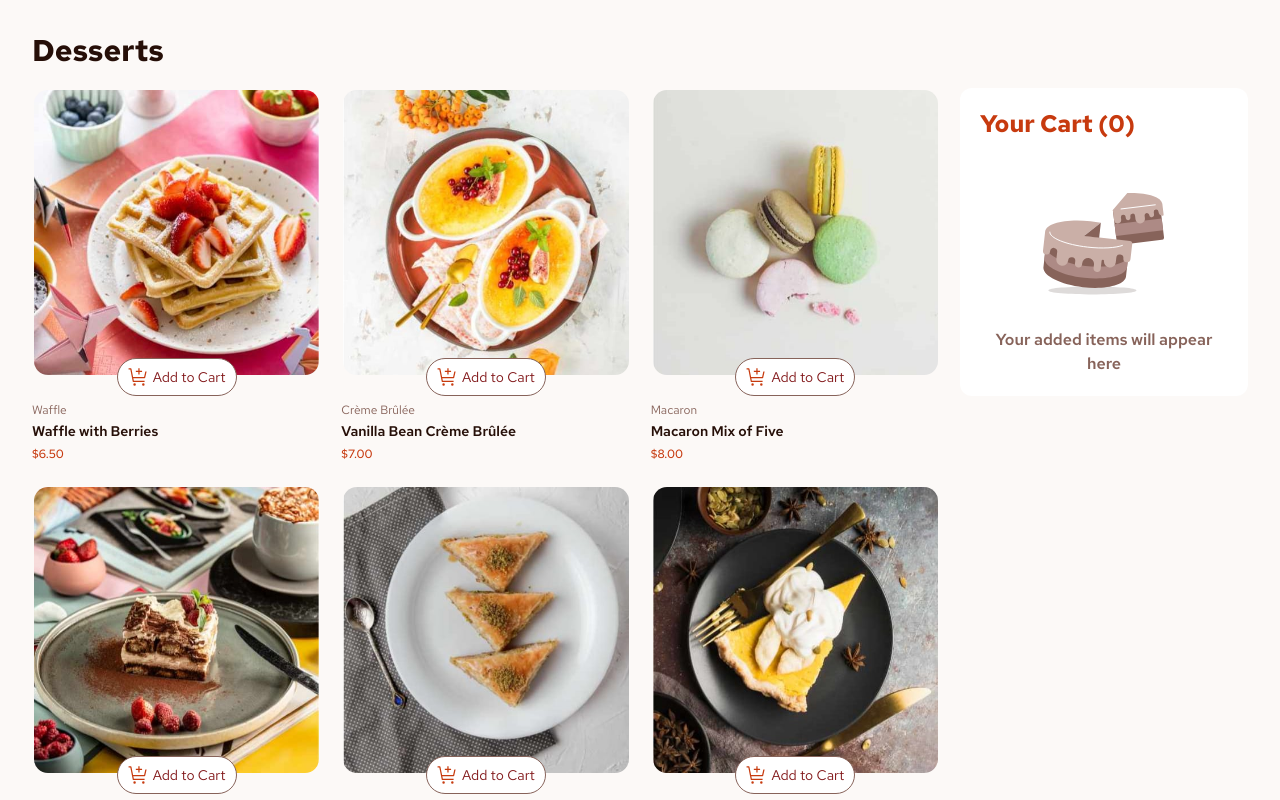
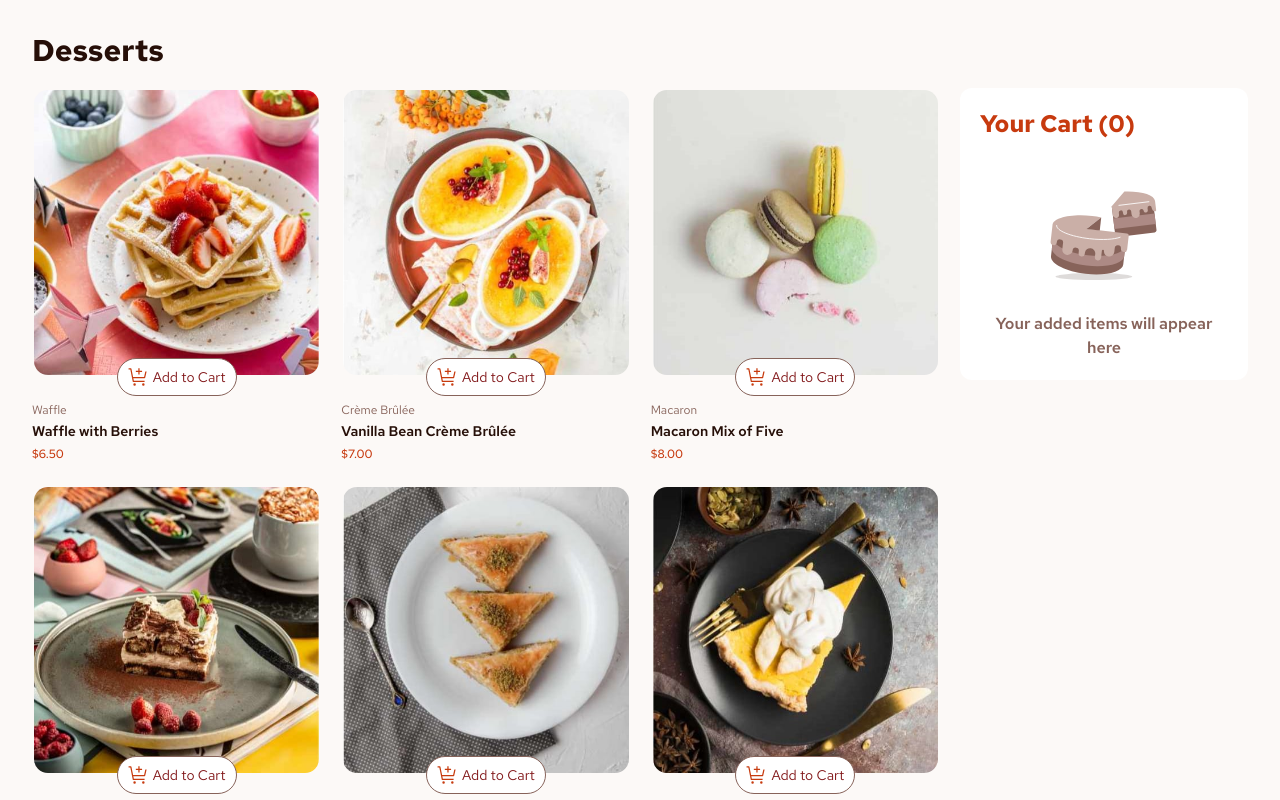
Before and after one commit to hrong1/product-list-with-cart, a React (Vite) app: page / in a window 1280 px wide. Shown: the top 800 px of the page. Built offline with nearby package versions, Linux system fonts and the light colour scheme.

Commit message:
add fixed width to shop cart img

```diff
--- a/src/components/foodcard.tsx
+++ b/src/components/foodcard.tsx
@@ -15,7 +15,7 @@ const DessertCard = ({ product, onIncrement, onDecrement }: DessertCardProps) =>
     const itemSelected = product.quantity > 0;
     return (
         <div className="flex flex-col gap-5 w-full">
-            <div className="relative flex flex-col gap-5 w-fit">
+            <div className="relative flex flex-col gap-5 w-full">
                 <picture className={`flex rounded-2xl overflow-hidden w-full h-full border-2 object-cover aspect-4/3 md:aspect-square ${itemSelected ? 'border-red' : 'border-transparent'}`}>
                     <source
                     media="(min-width: 1024px)"
--- a/src/components/shopCart.tsx
+++ b/src/components/shopCart.tsx
@@ -55,7 +55,7 @@ const ShopCart = ({ productList, onRemoveItem , totalPrice, orderConfirmed}: Sho
                 </div>
             ) : (
                 <div className='w-full h-auto flex flex-col justify-center items-center mt-10 gap-5 text-center'>
-                    <img className='' src={emptyCart} alt=''/>
+                    <img className='aspect-square w-28' src={emptyCart} alt=''/>
                     <span className='text-rose-500 font-semibold'>Your added items will appear here</span>
                 </div>
             )}
```
